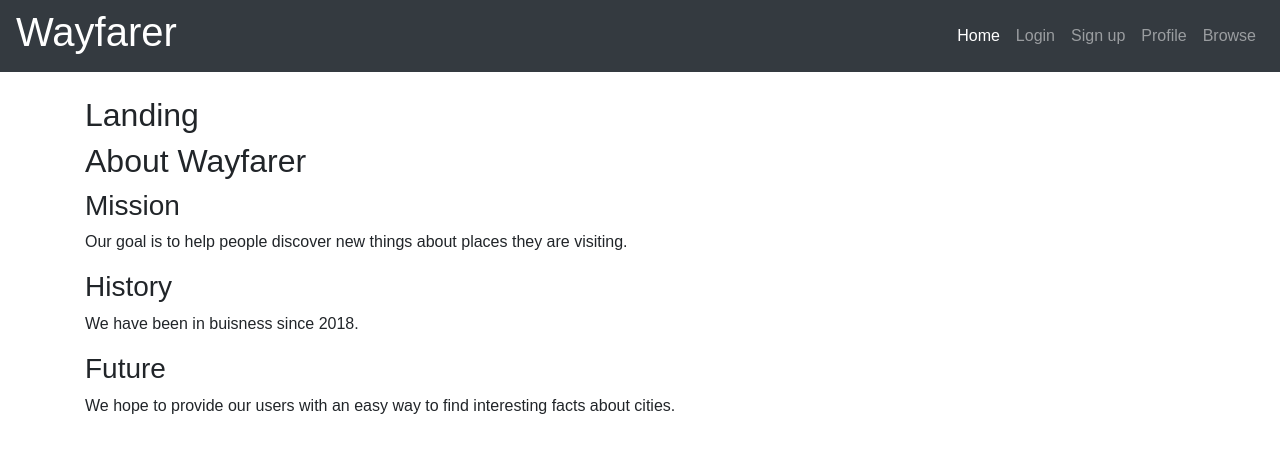
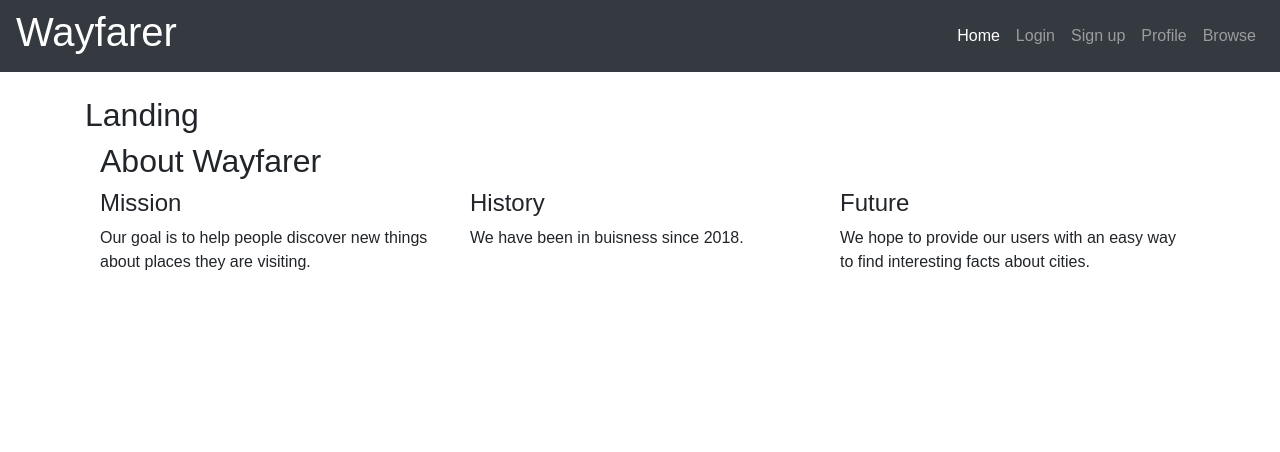
Before and after one commit to RP2/WayfarerProject, a React (Create React App) app in the folder wayfarer/: page / in a window 1280 px wide. Shown: the top 452 px of the page. Built offline with nearby package versions, Linux system fonts and the light colour scheme.

Commit message:
col style

```diff
--- a/wayfarer/src/components/Landing/About.js
+++ b/wayfarer/src/components/Landing/About.js
@@ -4,19 +4,21 @@ class About extends Component {
     render() {
         return (
             <div className="About">
+                <div className="container-fluid">
                 <h2>About Wayfarer</h2>
-                <div>
-                    <div className="AboutTopic">
-                        <h3>Mission</h3>
-                        <p>Our goal is to help people discover new things about places they are visiting.</p>
-                    </div>
-                    <div className="AboutTopic">
-                        <h3>History</h3>
-                        <p>We have been in buisness since 2018.</p>
-                    </div>
-                    <div className="AboutTopic">
-                        <h3>Future</h3>
-                        <p>We hope to provide our users with an easy way to find interesting facts about cities.</p>
+                    <div className="row">
+                        <div className="col-sm">
+                            <h4>Mission</h4>
+                            <p>Our goal is to help people discover new things about places they are visiting.</p>
+                        </div>
+                        <div className="col-sm">
+                            <h4>History</h4>
+                            <p>We have been in buisness since 2018.</p>
+                        </div>
+                        <div className="col-sm">
+                            <h4>Future</h4>
+                            <p>We hope to provide our users with an easy way to find interesting facts about cities.</p>
+                        </div>
                     </div>
                 </div>
             </div>
```
